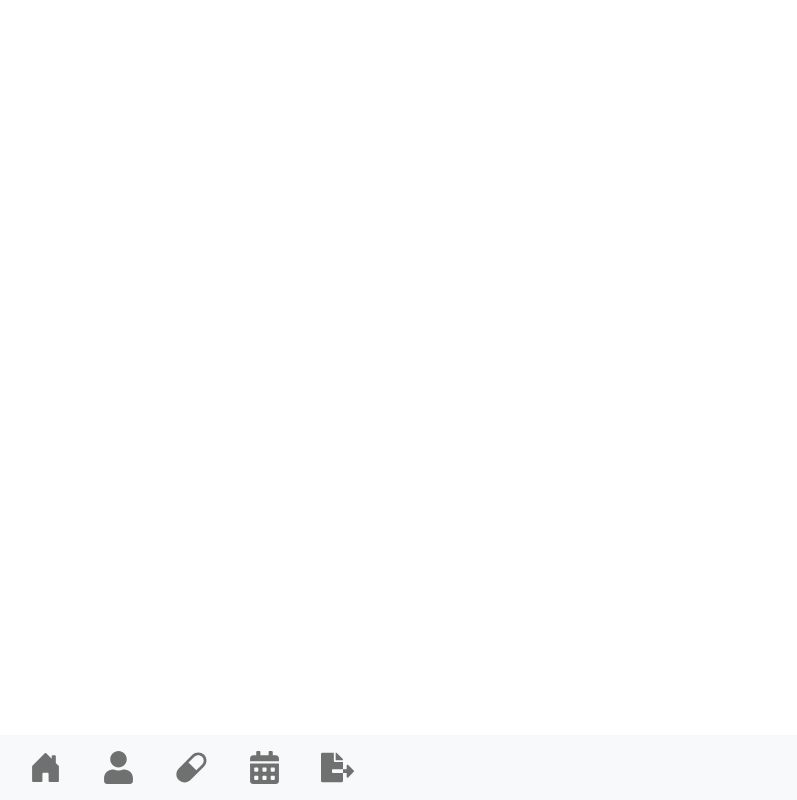
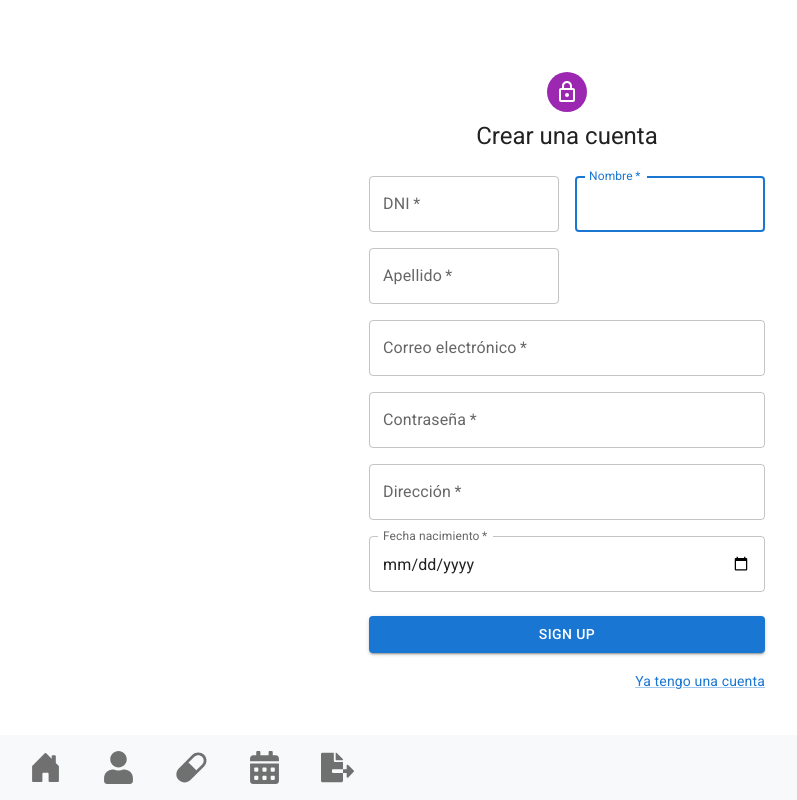
Before and after one commit to santiagosuare/virtual-pillbox-app, a React (Create React App) app: page /register in a window 1280 px wide. Before the commit this address had no page. Shown: the whole page, without its empty margins (73-870 px from the left). Built offline with nearby package versions, Linux system fonts and the light colour scheme.

Commit message:
creado register

```diff
--- a/package.json
+++ b/package.json
@@ -12,6 +12,7 @@
     "@testing-library/user-event": "^13.5.0",
     "bootstrap": "^5.1.3",
     "jwt-decode": "^3.1.2",
+    "moment": "^2.29.4",
     "react": "^18.1.0",
     "react-bootstrap": "^2.4.0",
     "react-bootstrap-validation": "^0.1.11",
--- a/src/App.js
+++ b/src/App.js
@@ -7,6 +7,7 @@
 import Calendar from "./components/Calendar";
 import Export from "./components/Export";
 import Login from "./components/Login";
+import Register from "./components/Register";
 import { AuthProvider, RequireAuth } from "./components/AuthContext";
 
 function App() {
@@ -20,6 +21,7 @@
             <Route path="/usario" element={<RequireAuth><User /></RequireAuth>} />
             <Route path="/home" element={<RequireAuth><Home /></RequireAuth>} />
             <Route path="/login" exact element={<Login />} />
+            <Route path="/register" exact element={<Register />} />
           </Routes>
           <NavBar />
         </Router>
--- a/src/components/AuthContext/AuthContext.jsx
+++ b/src/components/AuthContext/AuthContext.jsx
@@ -5,13 +5,19 @@
 export const AuthContext = React.createContext(null);
 
 export function AuthProvider({ children }) {
-    const [user, setUser] = React.useState(null);
+    const token = localStorage.getItem("token");
+    const defaultState = token ? JwtDecode(token) : null;
+    const [user, setUser] = React.useState(defaultState);
 
-    const token = localStorage.getItem('token');
-
-    const value = token ? { user: JwtDecode(token)  } : {};
-
-    return <AuthContext.Provider value={{user, setUser}}>{children}</AuthContext.Provider>;
+    const login = (token) => {
+        localStorage.setItem("token", token);
+        setUser(JwtDecode(token));
+    }
+    const logout = () => {
+        localStorage.removeItem("token");
+        setUser(null);
+    }
+    return <AuthContext.Provider value={{user, login, logout}}>{children}</AuthContext.Provider>;
 }
 
 export function useAuth() {
@@ -21,7 +27,7 @@
 export function RequireAuth({ children }) {
     const auth = useAuth();
     const location = useLocation();
-
+    console.log( auth );
     if (!auth.user) {
         return <Navigate to="/login" state={{ from: location }} replace />;
     }
--- a/src/components/Home/Home.jsx
+++ b/src/components/Home/Home.jsx
@@ -1,8 +1,10 @@
 import React from "react";
 import Alert from "react-bootstrap/Alert";
 import ListGroupMedicine from "../Medicine/ListGroupMedicine";
+import { useAuth } from "../AuthContext";
 
 const Home = () => {
+  const { logout } = useAuth();
   const time = new Date();
   let hours = time.getHours();
   let minutes = time.getMinutes();
@@ -61,8 +63,8 @@
             {dayName}, {date} de {monthName} de {year}
           </p>
         </center>
+        <div onClick={()=> logout()}>Salir</div>
       </Alert>
-
       <ListGroupMedicine />
     </div>
   );
--- a/src/components/Login/Login.jsx
+++ b/src/components/Login/Login.jsx
@@ -18,13 +18,19 @@
 import { useNavigate } from 'react-router-dom';
 import { useAuth } from '../AuthContext';
 import JwtDecode from 'jwt-decode';
+import Login from '.';
 
 const theme = createTheme();
 
 export default function SignIn() {
     const navigate = useNavigate();
-    const { setUser } = useAuth();
+    const { user, login } = useAuth();
     const [ isLoading, setIsLoading ] = React.useState(false);
+
+    if(user) {
+        setTimeout( () => navigate('/home'), 0);
+        return null;
+    }
 
     const handleSubmit = async (event) => {
         event.preventDefault();
@@ -40,7 +46,7 @@
             setIsLoading(false);
             const result = await response.json();
             const { token } = result;
-            setUser( JwtDecode(token) );
+            login(token);
             navigate('/home');
         } catch (error) {
             console.log(error.message, 'error');
--- /dev/null
+++ b/src/components/Register/Register.jsx
@@ -0,0 +1,145 @@
+import * as React from 'react';
+import Avatar from '@mui/material/Avatar';
+import Button from '@mui/material/Button';
+import CssBaseline from '@mui/material/CssBaseline';
+import TextField from '@mui/material/TextField';
+import FormControlLabel from '@mui/material/FormControlLabel';
+import Checkbox from '@mui/material/Checkbox';
+import Link from '@mui/material/Link';
+import Grid from '@mui/material/Grid';
+import Box from '@mui/material/Box';
+import LockOutlinedIcon from '@mui/icons-material/LockOutlined';
+import Typography from '@mui/material/Typography';
+import Container from '@mui/material/Container';
+import { createTheme, ThemeProvider } from '@mui/material/styles';
+
+const theme = createTheme();
+
+export default function Register() {
+    const handleSubmit = (event) => {
+        event.preventDefault();
+        const data = new FormData(event.currentTarget);
+        console.log({
+        email: data.get('email'),
+        password: data.get('password'),
+        });
+    };
+
+    return (
+        <ThemeProvider theme={theme}>
+            <Container component="main" maxWidth="xs">
+                <CssBaseline />
+                <Box
+                    sx={{
+                        marginTop: 8,
+                        display: 'flex',
+                        flexDirection: 'column',
+                        alignItems: 'center',
+                    }}
+                >
+                <Avatar sx={{ m: 1, bgcolor: 'secondary.main' }}>
+                    <LockOutlinedIcon />
+                </Avatar>
+                <Typography component="h1" variant="h5">
+                    Crear una cuenta
+                </Typography>
+                <Box component="form" noValidate onSubmit={handleSubmit} sx={{ mt: 3 }}>
+                    <Grid container spacing={2}>
+                        <Grid item xs={12} sm={6}>
+                            <TextField
+                            autoComplete="id"
+                            name="dni"
+                            required
+                            fullWidth
+                            id="dni"
+                            label="DNI"
+                            autoFocus
+                            />
+                        </Grid>
+                        <Grid item xs={12} sm={6}>
+                            <TextField
+                            autoComplete="given-name"
+                            name="nombre"
+                            required
+                            fullWidth
+                            id="nombre"
+                            label="Nombre"
+                            autoFocus
+                            />
+                        </Grid>
+                        <Grid item xs={12} sm={6}>
+                            <TextField
+                            required
+                            fullWidth
+                            id="apellido"
+                            label="Apellido"
+                            name="apellido"
+                            autoComplete="family-name"
+                            />
+                        </Grid>
+                        <Grid item xs={12}>
+                            <TextField
+                            required
+                            fullWidth
+                            id="email"
+                            label="Correo electrónico"
+                            name="email"
+                            autoComplete="email"
+                            />
+                        </Grid>
+                        <Grid item xs={12}>
+                            <TextField
+                            required
+                            fullWidth
+                            name="password"
+                            label="Contraseña"
+                            type="password"
+                            id="password"
+                            autoComplete="new-password"
+                            />
+                        </Grid>
+                        <Grid item xs={12}>
+                            <TextField
+                                required
+                                fullWidth
+                                name="address"
+                                label="Dirección"
+                                id="address"
+                                autoComplete="new-address"
+                            />
+                        </Grid>
+                        <Grid item xs={12}>
+                            <TextField
+                                required
+                                fullWidth
+                                type="date"
+                                InputLabelProps={{shrink: true}}
+                                defaultValue="0000-00-00"
+                                name="birthdate"
+                                label="Fecha nacimiento"
+                                id="birthdate"
+                                autoComplete="new-birthdate"
+                            />
+                        </Grid>
+                    </Grid>
+                    <Button
+                        type="submit"
+                        fullWidth
+                        variant="contained"
+                        sx={{ mt: 3, mb: 2 }}
+                        >
+                        Sign Up
+                    </Button>
+                    <Grid container justifyContent="flex-end">
+                    <Grid item>
+                        <Link href="#" variant="body2">
+                            Ya tengo una cuenta
+                        </Link>
+                    </Grid>
+                    </Grid>
+                </Box>
+                </Box>
+            </Container>
+        </ThemeProvider>
+    );
+}
--- /dev/null
+++ b/src/components/Register/index.js
@@ -0,0 +1 @@
+export { default } from './Register';
```
Also changed, not shown: 1 other file (tests, documents, lock files or other folders). Lines whose indentation alone changed are shown as unchanged.
